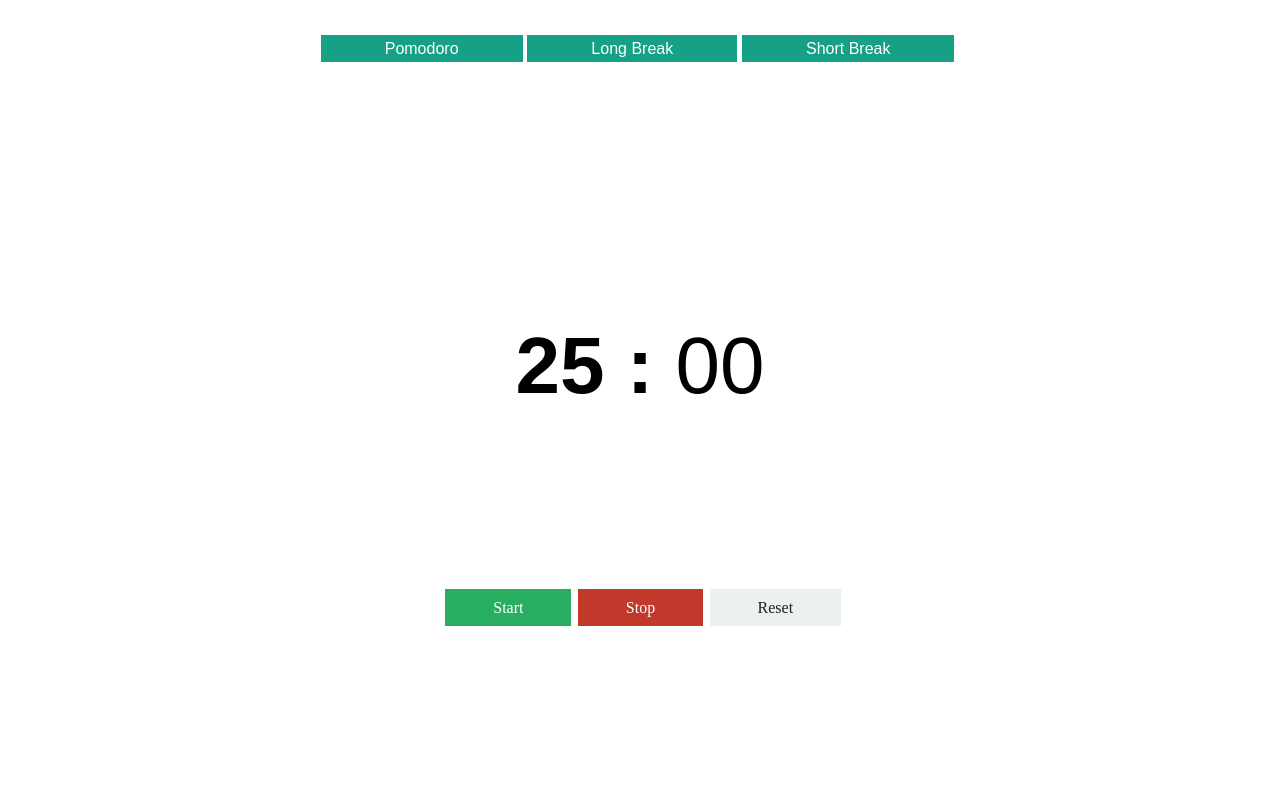
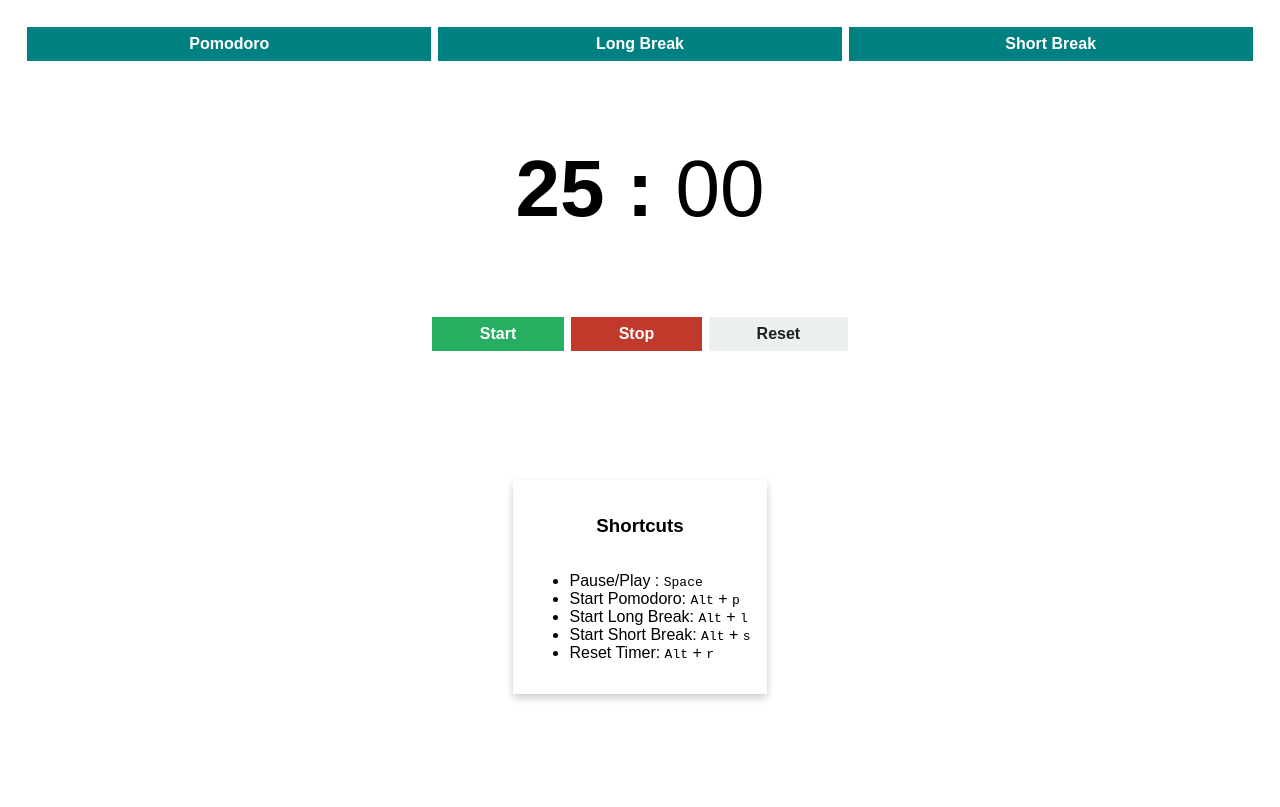
Before and after one commit to pantharshit00/pomodoro-gatsby, a Gatsby site: page / in a window 1280 px wide. Shown: the top 807 px of the page. Built offline with nearby package versions, Linux system fonts and the light colour scheme; Gatsby itself is replaced by a stand-in of ours.

Commit message:
UI improvement and bug fixes

```diff
--- a/src/layouts/Timer.js
+++ b/src/layouts/Timer.js
@@ -40,9 +40,11 @@ export default class Timer extends Component {
       timer: props.time,
       time: props.time,
       minutes: this.formatNumber(minutes),
-      seconds: this.formatNumber(seconds)
+      seconds: this.formatNumber(seconds),
+      playing: props.start
     };
   }
+
   componentWillUpdate = (nextProps, nextState) => {
     let minutes = Math.floor(nextState.time / 60);
     let seconds = Math.floor(nextState.time - minutes * 60);
@@ -58,19 +60,19 @@ export default class Timer extends Component {
   };
 
   startTimer = () => {
+    this.setState({ playing: true });
     const { time } = this.state;
     const currentTime = Date.now();
     const timeTillRun = currentTime + time * 1000;
     this.intervel = setInterval(() => {
       let left = Math.round((timeTillRun - Date.now()) / 1000);
       if (left == 25) this.audio.play();
-      if (left < 0) {
+      if (left < 0 || !this.state.playing) {
         clearInterval(this.intervel);
         return;
       }
       this.setState({ time: left });
     }, 1000);
-    this.setState({ playing: true });
   };
 
   componentWillUnmount = () => {
@@ -87,9 +89,9 @@ export default class Timer extends Component {
   resetTimer = (e, time = this.state.timer, start = false) => {
     this.audio.pause();
     this.audio.currentTime = 0;
+    this.setState({ time }, () => {
       clearInterval(this.intervel);
       this.setState({ playing: false }, () => {
-      this.setState({ time }, () => {
         if (start) this.startTimer();
       });
     });
@@ -97,7 +99,7 @@ export default class Timer extends Component {
 
   render() {
     return (
-      <div className="flex-center">
+      <div className="grid">
         <Helmet>
           <title>
             {this.state.playing
@@ -127,7 +129,7 @@ export default class Timer extends Component {
           </a>
         </div>
         <div className="timer">
-          <span className="minutes">{this.state.minutes} : </span>
+          <span className="minutes">{this.state.minutes} :&nbsp;</span>
           <span className="seconds">{this.state.seconds}</span>
         </div>
         <div>
@@ -142,16 +144,26 @@ export default class Timer extends Component {
           </a>
         </div>
         <div className="shortcuts">
+          <div>
             <h3>Shortcuts</h3>
+            <ul>
+              <li>
                 Pause/Play : <kbd>Space</kbd>
-          <br />
+              </li>
+              <li>
                 Start Pomodoro: <kbd>Alt</kbd> + <kbd>p</kbd>
-          <br />
+              </li>
+              <li>
                 Start Long Break: <kbd>Alt</kbd> + <kbd>l</kbd>
-          <br />
+              </li>
+              <li>
                 Start Short Break: <kbd>Alt</kbd> + <kbd>s</kbd>
-          <br />
+              </li>
+              <li>
                 Reset Timer: <kbd>Alt</kbd> + <kbd>r</kbd>
+              </li>
+            </ul>
+          </div>
         </div>
         <audio src={alarm} ref={audio => (this.audio = audio)} />
       </div>
--- a/src/layouts/timer.css
+++ b/src/layouts/timer.css
@@ -1,21 +1,41 @@
-.flex-center {
-  height: 150vh;
+.grid {
+  font-family: Quicksand, sans-serif;
+  display: grid;
+  grid-template-rows: 1fr 3fr 1fr 6fr;
+}
+
+.grid div {
+  padding: 1rem;
+}
+
+.grid div:first-child,
+.grid div:nth-child(3) {
   display: flex;
   align-items: center;
   justify-content: center;
-  flex-direction: column;
-}
-.flex-center > div {
-  flex: 1;
 }
 
-.flex-center div:first-child {
-  margin-top: 2rem;
+.btn {
+  background: #25a65b;
+  color: #ffffff;
+  font-size: 1rem;
+  margin: 0.2rem;
+}
+
+.btn-start-time {
+  padding: 0.5rem 0 0.5rem 0;
+  font-size: 1rem;
+  font-weight: bolder;
+  background: teal;
+  width: 100%;
+  text-align: center;
 }
 
 .timer {
+  display: flex;
+  align-items: center;
+  justify-content: center;
   font-size: 5rem;
-  font-family: "Quicksand", sans-serif;
   font-feature-settings: "tnum";
   font-variant-numeric: tabular-nums;
 }
@@ -28,51 +48,9 @@
   font-weight: 400;
 }
 
-.btn {
-  background: rebeccapurple;
-  color: #ffffff;
-  border: none;
-  transition: all 0.3s;
-}
-
-.btn-start-time {
-  background: #16a085;
-  font-family: "Quicksand", sans-serif;
-  margin-right: 0.3rem;
-  padding: 0.3rem 4rem 0.3rem 4rem;
-}
-
-@media all and (max-width: 793px) {
-  .btn-start-time {
-    padding: 0.3rem 2rem 0.3rem 2rem;
-  }
-}
-
-@media all and (max-width: 554px) {
-  .btn-start-time {
-    padding: 0.3rem 1rem 0.3rem 1rem;
-  }
-  .btn {
-    display: block;
-    margin: 3px;
-  }
-  .timer {
-    margin-top: 35px;
-  }
-  .shortcuts {
-    margin-top: 10px;
-  }
-}
-
-@media all and (max-width: 320px) {
-  html {
-    font-size: 12px !important;
-  }
-}
-
 .btn-bottom {
-  padding: 0.6rem 3rem 0.6rem 3rem;
-  margin-left: 0.4rem;
+  font-weight: 600;
+  padding: 0.5rem 3rem 0.5rem 3rem;
 }
 
 .btn-start {
@@ -82,23 +60,41 @@
 .btn-stop {
   background: #c0392b;
 }
+
 .btn-reset {
   background: #ecf0f1;
-  border: 0.5ps solid grey;
   color: rgba(0, 0, 0, 0.87);
 }
 
-.btn:hover {
-  box-shadow: 0 6px 6px 0 rgba(0, 0, 0, 0.1);
+.shortcuts {
+  display: flex;
+  align-items: center;
+  justify-content: center;
+  flex-direction: column;
 }
 
-.shortcuts {
-  border: 1px solid black;
-  padding: 1rem;
-  margin-bottom: 1rem;
-  font-family: "Quicksand", sans-serif;
+.shortcuts div {
+  display: flex;
+  flex-direction: column;
+  box-shadow: 0 4px 8px 0 rgba(0, 0, 0, 0.2);
+  transition: 0.3s;
 }
 
-.shortcuts h3 {
-  font-family: "Quicksand", sans-serif;
+.shortcuts div:hover {
+  box-shadow: 0 8px 16px 0 rgba(0, 0, 0, 0.2);
 }
+
+@media all and (max-width: 350px) {
+  .btn-start-time {
+    font-size: 0.7rem;
+  }
+}
+
+@media all and (max-width: 520px) {
+  .btn-bottom {
+    margin: 0;
+    width: 100%;
+    text-align: center;
+    padding: 0.5rem 0 0.5rem 0;
+  }
+}
```
Lines whose indentation alone changed are shown as unchanged.
